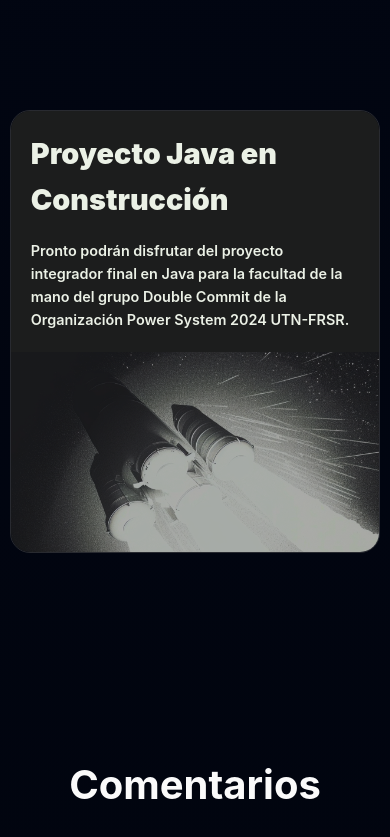
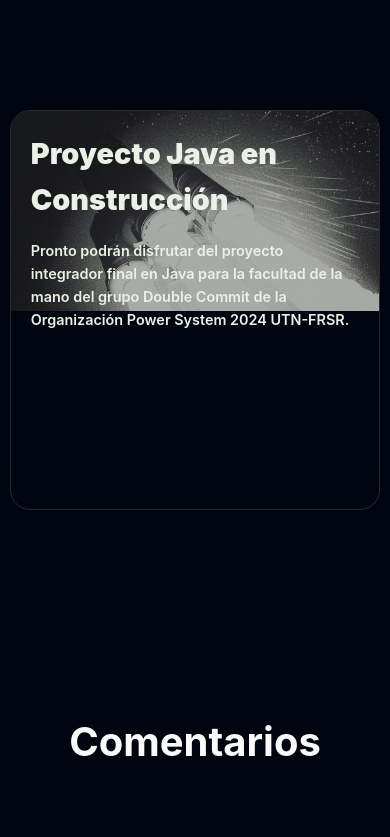
Before and after one commit to solidsnk86/double-commit, a Vue app: page / in a window 390 px wide. Shown: the part 3527-4364 px from the top of the page. Built offline with nearby package versions, Linux system fonts and the light colour scheme; no server answers; the database is empty.

Commit message:
fix in java card styles

```diff
--- a/src/components/JavaCard.vue
+++ b/src/components/JavaCard.vue
@@ -110,7 +110,6 @@
     width: 100%;
     max-width: none;
     padding: 30px;
-    background-color: rgba(35, 35, 33, 0.8);
   }
 
   h2 {
@@ -122,8 +121,7 @@
   }
 
   .img-container {
-    position: relative;
-    height: 300px;
+    height: 100%;
   }
 
   .bg-left {
```
